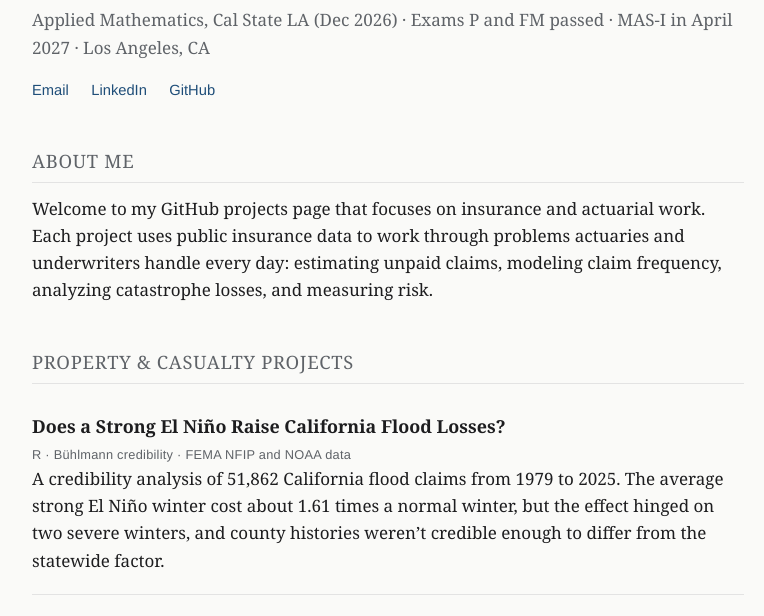
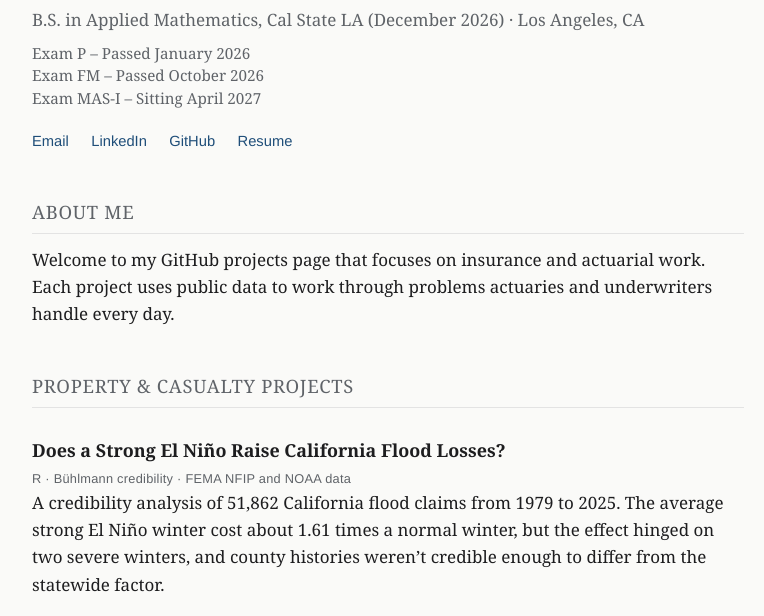
Before and after one commit to shaneghim/shaneghim.github.io, a plain HTML site: page index.html in a window 1280 px wide. Shown: the part 110-726 px from the top of the page, without its empty margins (252-1016 px from the left). Drawn offline with Linux system fonts and the light colour scheme.

Commit message:
Add files via upload

```diff
--- a/index.html
+++ b/index.html
@@ -4,7 +4,7 @@
 <meta charset="UTF-8">
 <meta name="viewport" content="width=device-width, initial-scale=1.0">
 <title>Shane Ghim | Insurance Analytics Projects</title>
-<meta name="description" content="Actuarial and insurance analytics projects by Shane Ghim: loss reserving, claim frequency modeling, catastrophe claims, and interest rate risk.">
+<meta name="description" content="Insurance and actuarial projects by Shane Ghim, covering property &amp; casualty, life &amp; health, and finance.">
 <style>
   :root { --ink:#1d1d1f; --muted:#5f6368; --line:#e3e3e3; --accent:#1f4e79; --bg:#fafaf8; }
   * { box-sizing:border-box; }
@@ -12,7 +12,8 @@
          font:17px/1.6 Georgia, "Times New Roman", serif; }
   main { max-width:760px; margin:0 auto; padding:56px 24px 72px; }
   h1 { font-size:2.2rem; margin:0 0 4px; letter-spacing:-0.01em; }
-  .tagline { color:var(--muted); margin:0 0 14px; }
+  .tagline { color:var(--muted); margin:0 0 8px; }
+  .exams { list-style:none; padding:0; margin:0 0 16px; color:var(--muted); font-size:0.95rem; line-height:1.5; }
   .links a { color:var(--accent); margin-right:18px; text-decoration:none; font-family:Helvetica, Arial, sans-serif; font-size:0.92rem; }
   .links a:hover { text-decoration:underline; }
   h2 { font-size:1.15rem; font-weight:normal; letter-spacing:0.04em; text-transform:uppercase;
@@ -30,17 +31,23 @@
 <main>
   <header>
     <h1>Shane Ghim</h1>
-    <p class="tagline">Applied Mathematics, Cal State LA (Dec 2026) &middot; Exams P and FM passed &middot; MAS-I in April 2027 &middot; Los Angeles, CA</p>
+    <p class="tagline">B.S. in Applied Mathematics, Cal State LA (December 2026) &middot; Los Angeles, CA</p>
+    <ul class="exams">
+      <li>Exam P &ndash; Passed January 2026</li>
+      <li>Exam FM &ndash; Passed October 2026</li>
+      <li>Exam MAS-I &ndash; Sitting April 2027</li>
+    </ul>
     <nav class="links">
       <a href="mailto:ghimshane@gmail.com">Email</a>
       <a href="https://www.linkedin.com/in/shaneghim/">LinkedIn</a>
       <a href="https://github.com/shaneghim">GitHub</a>
+      <a href="ShaneGhim_Resume.pdf">Resume</a>
     </nav>
   </header>
 
   <section class="about">
     <h2>About Me</h2>
-    <p>Welcome to my GitHub projects page that focuses on insurance and actuarial work. Each project uses public insurance data to work through problems actuaries and underwriters handle every day: estimating unpaid claims, modeling claim frequency, analyzing catastrophe losses, and measuring risk.</p>
+    <p>Welcome to my GitHub projects page that focuses on insurance and actuarial work. Each project uses public data to work through problems actuaries and underwriters handle every day.</p>
   </section>
 
   <section>
@@ -102,8 +109,6 @@
       <p>A $6M Treasury portfolio stress-tested under nine rate scenarios. Adding convexity to duration kept the estimation error under 0.5 points.</p>
     </a>
   </section>
-
-  <footer>Shane Ghim &middot; ghimshane@gmail.com</footer>
 </main>
 </body>
 </html>
```
Also changed, not shown: 1 other file.
